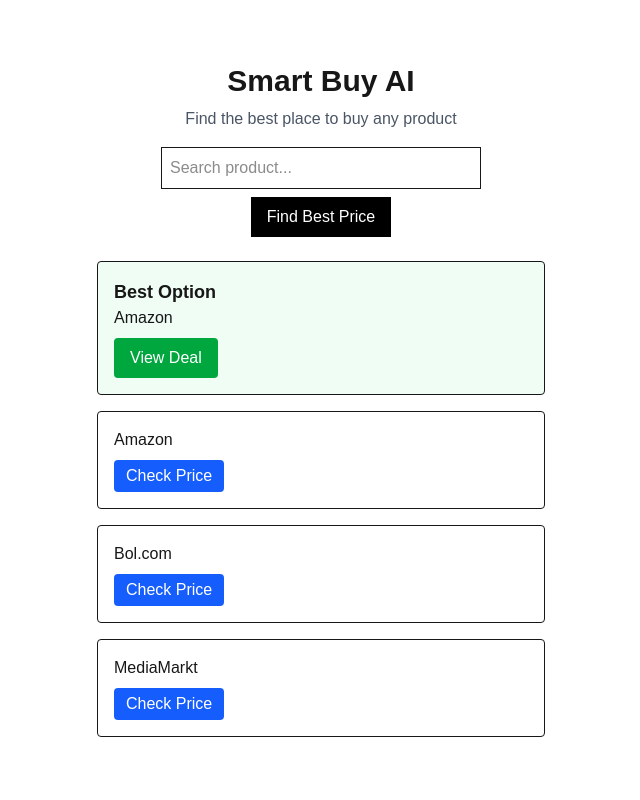
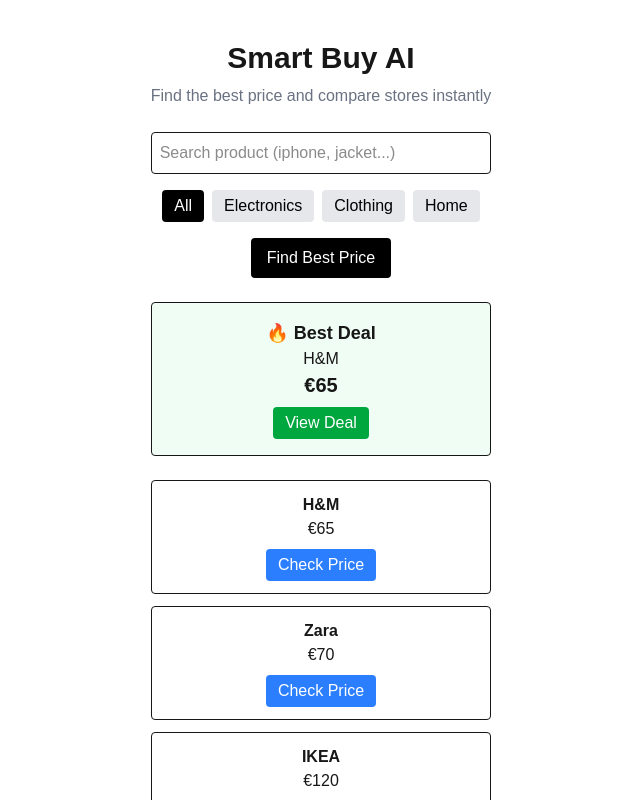
Before and after one commit to ahmadokdee9-pixel/smartbuy-ai, a Next.js app: page / in a window 1280 px wide. Both pictures are taken after a click on the button "Find Best Price". Shown: the top 800 px of the page, without its empty margins (319-959 px from the left). Built offline with nearby package versions, Linux system fonts and the light colour scheme.

Commit message:
update website design

```diff
--- a/app/page.tsx
+++ b/app/page.tsx
@@ -5,70 +5,102 @@
 export default function Home() {
   const [query, setQuery] = useState("");
   const [results, setResults] = useState<any[]>([]);
+  const [best, setBest] = useState<any>(null);
+  const [category, setCategory] = useState("All");
 
-  const search = async () => {
-    const res = await fetch(`/api/search?q=${query}`);
-    const data = await res.json();
-    setResults(data);
+  const fakeData = [
+    { store: "Amazon", price: 899, link: "https://www.amazon.com", category: "Electronics" },
+    { store: "Bol.com", price: 920, link: "https://www.bol.com", category: "Electronics" },
+    { store: "MediaMarkt", price: 950, link: "https://www.mediamarkt.nl", category: "Electronics" },
+
+    { store: "Zara", price: 70, link: "https://www.zara.com", category: "Clothing" },
+    { store: "H&M", price: 65, link: "https://www.hm.com", category: "Clothing" },
+
+    { store: "IKEA", price: 120, link: "https://www.ikea.com", category: "Home" },
+  ];
+
+  const search = () => {
+    let filtered = fakeData;
+
+    if (category !== "All") {
+      filtered = filtered.filter((item) => item.category === category);
+    }
+
+    filtered = filtered.sort((a, b) => a.price - b.price);
+
+    setResults(filtered);
+    setBest(filtered[0]);
   };
 
   return (
-    <main className="flex flex-col items-center justify-center min-h-screen p-6">
-
+    <main className="p-10 text-center max-w-2xl mx-auto">
       <h1 className="text-3xl font-bold mb-2">Smart Buy AI</h1>
-      <p className="mb-4 text-gray-600">
-        Find the best place to buy any product
+      <p className="mb-6 text-gray-500">
+        Find the best price and compare stores instantly
       </p>
 
+      {/* Search */}
       <input
-        className="border p-2 w-80 mb-2"
-        placeholder="Search product..."
         value={query}
         onChange={(e) => setQuery(e.target.value)}
+        placeholder="Search product (iphone, jacket...)"
+        className="border p-2 w-full mb-4 rounded"
       />
+
+      {/* Categories */}
+      <div className="flex gap-2 justify-center mb-4">
+        {["All", "Electronics", "Clothing", "Home"].map((cat) => (
+          <button
+            key={cat}
+            onClick={() => setCategory(cat)}
+            className={`px-3 py-1 rounded ${
+              category === cat
+                ? "bg-black text-white"
+                : "bg-gray-200 text-black"
+            }`}
+          >
+            {cat}
+          </button>
+        ))}
+      </div>
 
       <button
         onClick={search}
-        className="bg-black text-white px-4 py-2 mb-6"
+        className="bg-black text-white px-4 py-2 rounded mb-6"
       >
         Find Best Price
       </button>
 
-      {results.length > 0 && (
-        <div className="w-full max-w-md space-y-4">
-
-          {/* Best Option */}
-          <div className="border p-4 rounded bg-green-50">
-            <h2 className="font-bold text-lg">Best Option</h2>
-            <p>{results[0].store}</p>
-
+      {/* Best Deal */}
+      {best && (
+        <div className="border p-4 rounded mb-6 bg-green-50">
+          <h2 className="font-bold text-lg">🔥 Best Deal</h2>
+          <p>{best.store}</p>
+          <p className="text-xl font-bold">€{best.price}</p>
           <a
-              href={results[0].link}
+            href={best.link}
             target="_blank"
-              className="bg-green-600 text-white px-4 py-2 mt-2 inline-block rounded"
+            className="bg-green-600 text-white px-3 py-1 rounded inline-block mt-2"
           >
             View Deal
           </a>
         </div>
+      )}
 
-          {/* باقي النتائج */}
+      {/* Results */}
       {results.map((item, i) => (
-            <div key={i} className="border p-4 rounded">
-              <p>{item.store}</p>
-
+        <div key={i} className="border p-3 mb-3 rounded">
+          <p className="font-bold">{item.store}</p>
+          <p>€{item.price}</p>
           <a
             href={item.link}
             target="_blank"
-                className="bg-blue-600 text-white px-3 py-1 mt-2 inline-block rounded"
+            className="bg-blue-500 text-white px-3 py-1 rounded inline-block mt-2"
           >
             Check Price
           </a>
         </div>
       ))}
-
-        </div>
-      )}
-
     </main>
   );
 }
```
Lines whose indentation alone changed are shown as unchanged.
